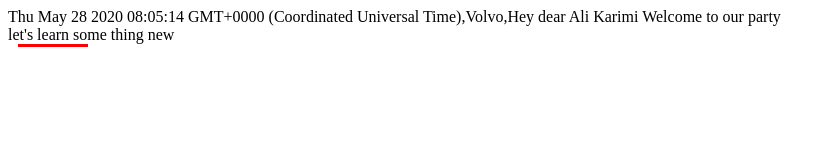
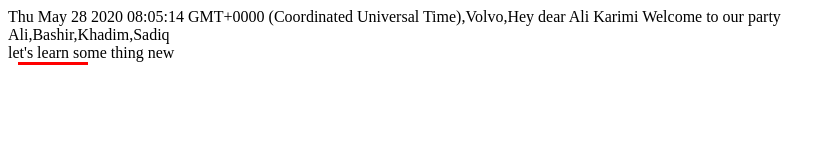
Before and after one commit to Aftabe/js-testing, a plain HTML site: page index.html in a window 1280 px wide. Shown: the whole page, without its empty margins (0-835 px from the left). Drawn offline with Linux system fonts and the light colour scheme.

Commit message:
html attribute value is changed

```diff
--- a/index.html
+++ b/index.html
@@ -12,7 +12,7 @@
 
 <body>
     <div id="demo"></div>
-    <div id="demoA"></div>
+    <div id="js-demo"></div>
     <div id="demoB"></div>
     <div class="text"><span>let's learn some thing new</span>
         <p class="underline"></p>
--- a/js/style.js
+++ b/js/style.js
@@ -21,3 +21,13 @@ function myFunction(p1, p2){
 
 document.getElementById("demo").innerHTML = cars;
 console.log(typeof mod);
+
+
+// new arrays
+var persons = ['Ali', 'Khadim', 'Sadiq', 'Bashir'];
+
+
+persons.sort();
+
+
+document.getElementById('js-demo').innerHTML = persons;
```
